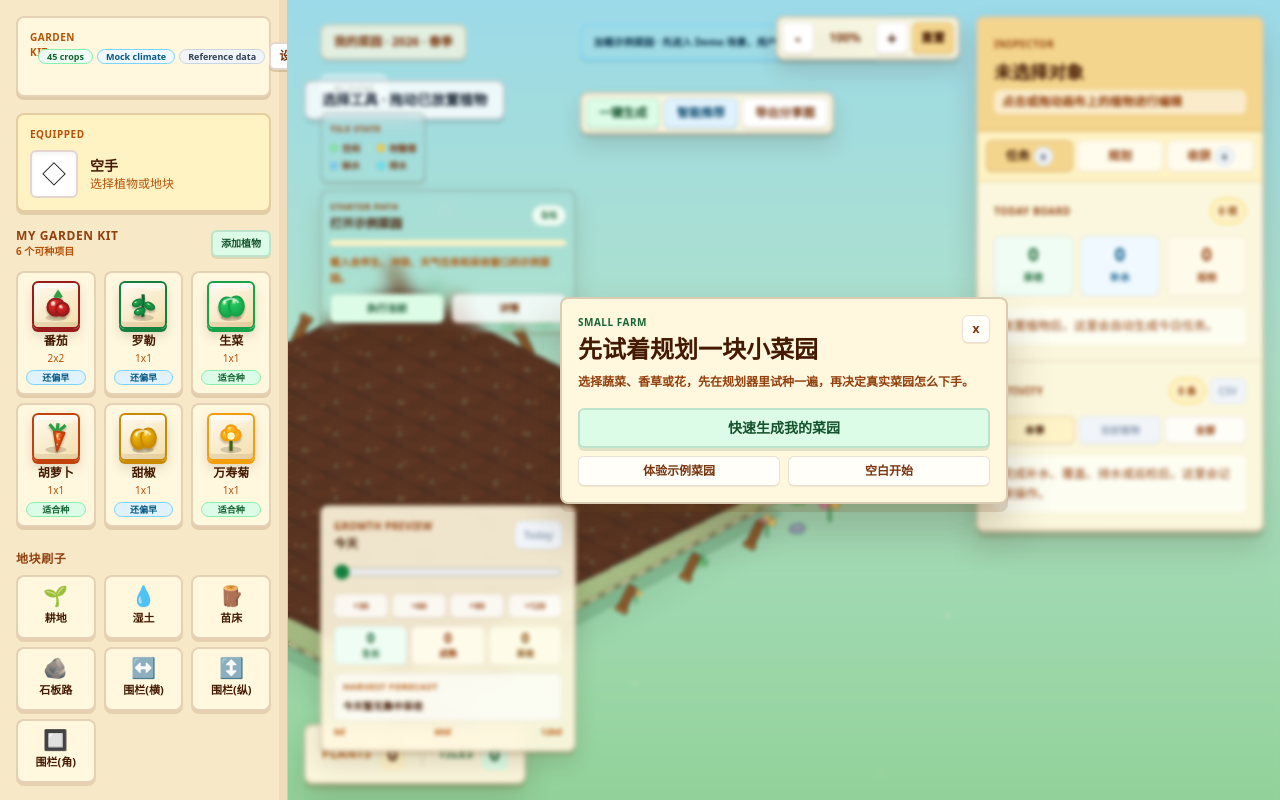
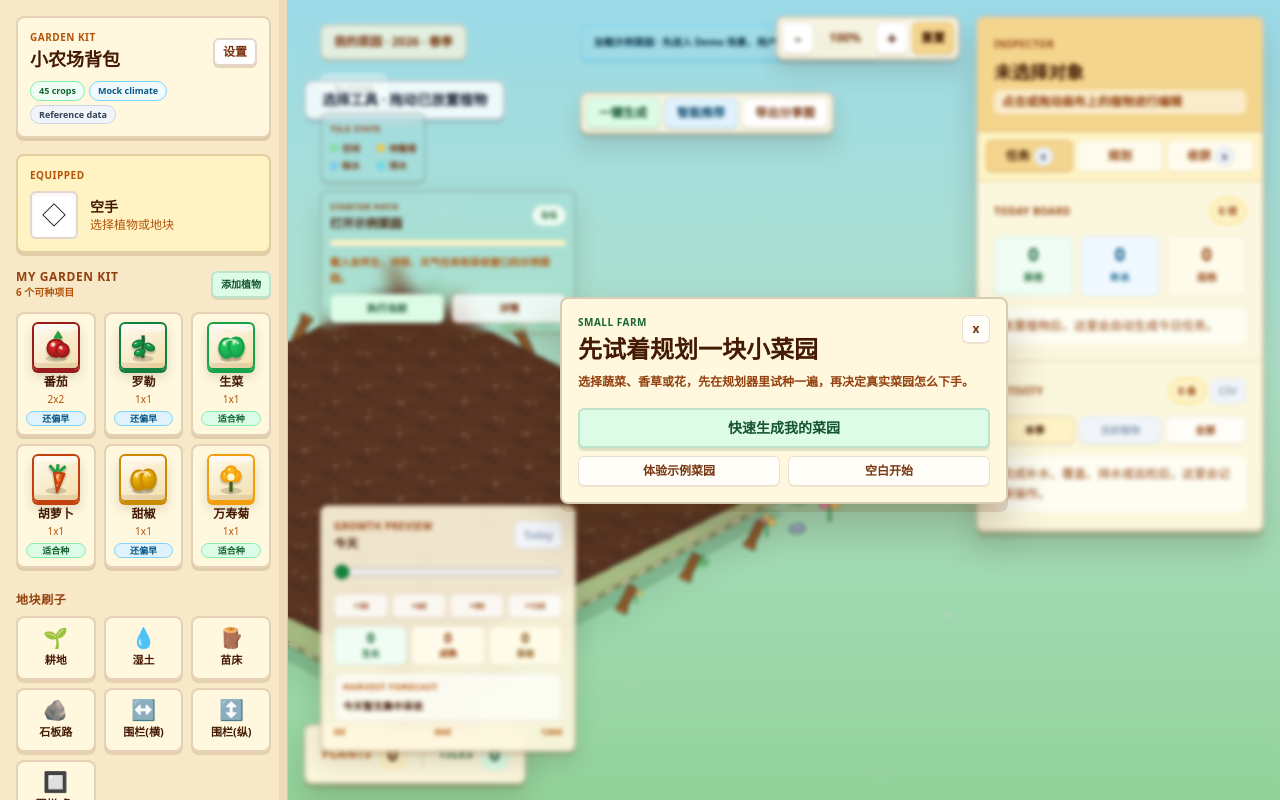
Before and after one commit to sihuayin/small-farm, a Next.js app in the folder apps/web/: page /planner in a window 1280 px wide. Built offline with nearby package versions, Linux system fonts and the light colour scheme.

Commit message:
Restore desktop garden kit header

```diff
--- a/apps/web/components/planner/PlannerToolbar.tsx
+++ b/apps/web/components/planner/PlannerToolbar.tsx
@@ -311,38 +311,63 @@ export function PlannerToolbar({
     <div className="z-20 h-[132px] w-full shrink-0 overflow-y-auto border-b border-amber-900/20 bg-[#f7e8c8] shadow-[inset_0_-6px_0_rgba(120,72,24,0.08)] md:h-auto md:w-72 md:border-b-0 md:border-r md:shadow-[inset_-8px_0_0_rgba(120,72,24,0.08)]">
       <div className="p-2 md:p-4">
         <div className="rounded-lg border-2 border-amber-900/20 bg-[#fff8df] p-2 shadow-[0_3px_0_rgba(120,72,24,0.18)] md:p-3">
-          <div className="flex items-center justify-between gap-2">
+          <div className="flex items-center justify-between gap-2 md:hidden">
             <div className="min-w-0">
-              <div className="hidden text-[10px] font-bold uppercase tracking-wider text-amber-700 md:block">Garden Kit</div>
-              <h2 className="truncate text-sm font-black leading-none text-amber-950 md:text-lg md:leading-tight">小农场背包</h2>
+              <h2 className="truncate text-sm font-black leading-none text-amber-950">小农场背包</h2>
             </div>
             <div className="flex shrink-0 items-center gap-1">
               <button
                 type="button"
                 onClick={() => setShowSettingsPanel(true)}
-                className="flex max-w-[144px] flex-wrap items-center justify-end gap-1 text-right md:max-w-none"
+                className="flex max-w-[144px] flex-wrap items-center justify-end gap-1 text-right"
                 aria-label="查看数据状态"
               >
-                <span className="rounded-full border border-green-300 bg-green-50 px-1.5 py-0.5 text-[8px] font-black leading-none text-green-800 md:px-2 md:text-[9px]">
-                  <span className="md:hidden">{plants.length}</span>
-                  <span className="hidden md:inline">{plants.length} crops</span>
+                <span className="rounded-full border border-green-300 bg-green-50 px-1.5 py-0.5 text-[8px] font-black leading-none text-green-800">
+                  {plants.length}
                 </span>
-                <span className="rounded-full border border-sky-300 bg-sky-50 px-1.5 py-0.5 text-[8px] font-black leading-none text-sky-800 md:px-2 md:text-[9px]">
-                  <span className="md:hidden">Mock</span>
-                  <span className="hidden md:inline">Mock climate</span>
-                </span>
-                <span className="hidden rounded-full border border-slate-300 bg-slate-100 px-2 py-0.5 text-[9px] font-black leading-none text-slate-700 sm:inline-block">
-                  Reference data
+                <span className="rounded-full border border-sky-300 bg-sky-50 px-1.5 py-0.5 text-[8px] font-black leading-none text-sky-800">
+                  Mock
                 </span>
               </button>
               <button
                 type="button"
                 onClick={() => setShowSettingsPanel(true)}
-                className="rounded-md border-2 border-amber-900/20 bg-white px-2 py-1 text-[10px] font-bold leading-none text-amber-900 shadow-[0_2px_0_rgba(120,72,24,0.2)] hover:bg-amber-50 md:text-xs"
+                className="rounded-md border-2 border-amber-900/20 bg-white px-2 py-1 text-[10px] font-bold leading-none text-amber-900 shadow-[0_2px_0_rgba(120,72,24,0.2)] hover:bg-amber-50"
               >
                 设置
               </button>
             </div>
+          </div>
+          <div className="hidden md:block">
+            <div className="flex items-center justify-between gap-2">
+              <div>
+                <div className="text-[10px] font-bold uppercase tracking-wider text-amber-700">Garden Kit</div>
+                <h2 className="text-lg font-black text-amber-950">小农场背包</h2>
+              </div>
+              <button
+                type="button"
+                onClick={() => setShowSettingsPanel(true)}
+                className="rounded-md border-2 border-amber-900/20 bg-white px-2 py-1 text-xs font-bold text-amber-900 shadow-[0_2px_0_rgba(120,72,24,0.2)] hover:bg-amber-50"
+              >
+                设置
+              </button>
+            </div>
+            <button
+              type="button"
+              onClick={() => setShowSettingsPanel(true)}
+              className="mt-2 flex w-full flex-wrap gap-1 text-left"
+              aria-label="查看数据状态"
+            >
+              <span className="rounded-full border border-green-300 bg-green-50 px-2 py-0.5 text-[9px] font-black text-green-800">
+                {plants.length} crops
+              </span>
+              <span className="rounded-full border border-sky-300 bg-sky-50 px-2 py-0.5 text-[9px] font-black text-sky-800">
+                Mock climate
+              </span>
+              <span className="rounded-full border border-slate-300 bg-slate-100 px-2 py-0.5 text-[9px] font-black text-slate-700">
+                Reference data
+              </span>
+            </button>
           </div>
         </div>
 
```
